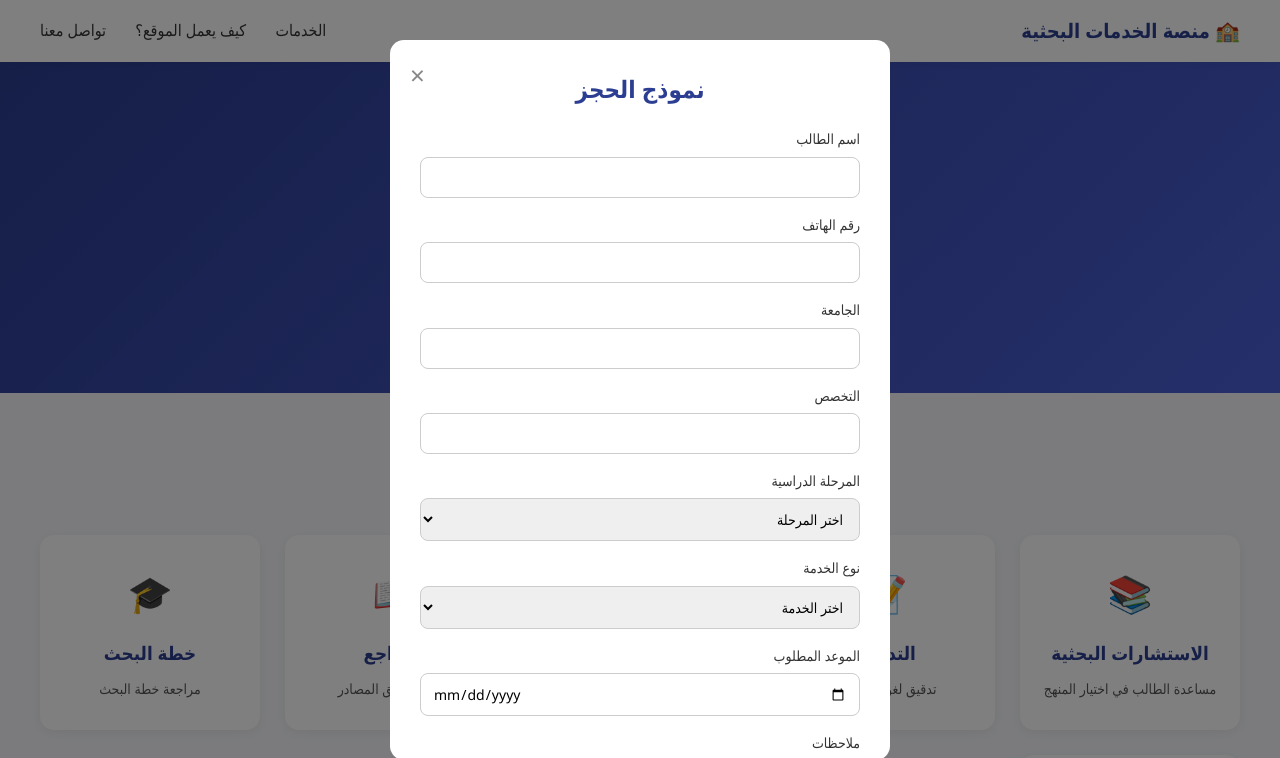
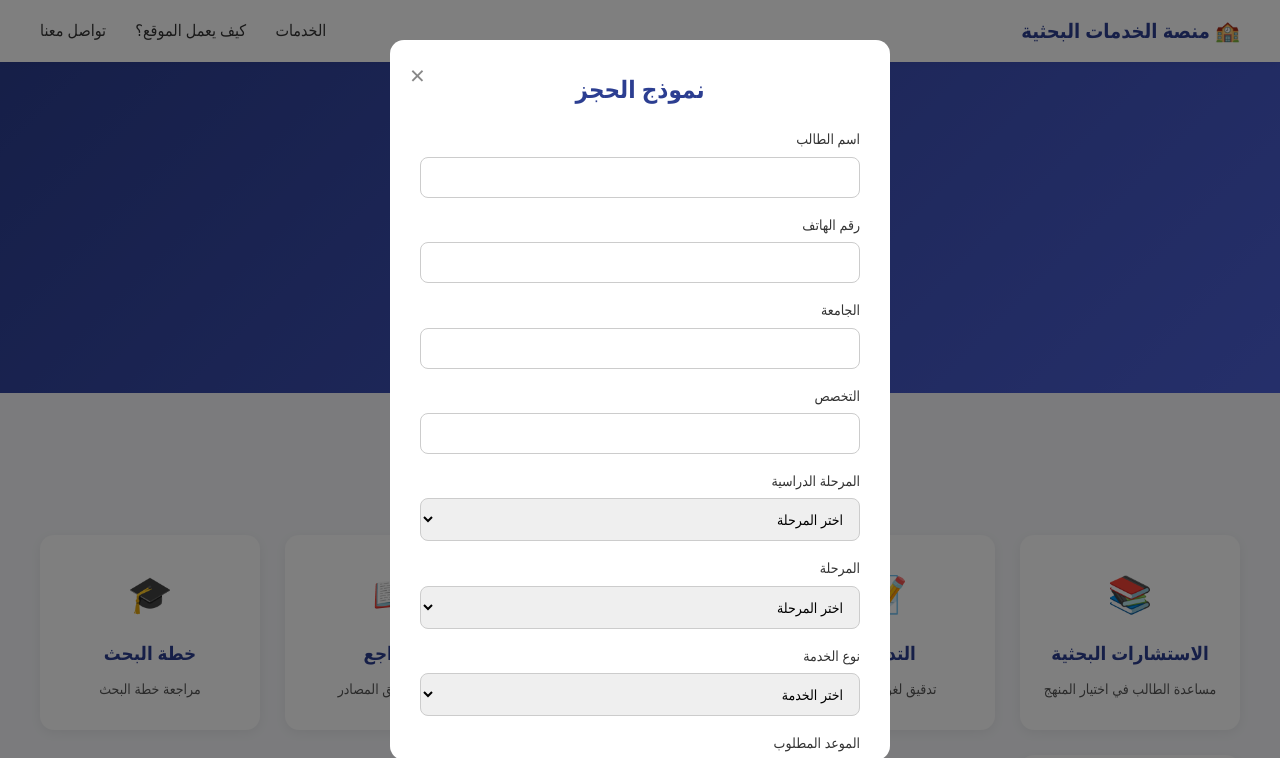
Before and after one commit to fhgshgfu-tech/research-booking, a website: page index.html in a window 1280 px wide. Both pictures are taken after a click on the button "احجز الآن". Shown: the top 758 px of the page. Drawn offline with Linux system fonts and the light colour scheme.

Commit message:
Fix HTML formatting and add semester selection

```diff
--- a/index.html
+++ b/index.html
@@ -129,6 +129,16 @@
                         <option value="دكتوراه">دكتوراه</option>
                     </select>
                 </div>
+                <div class="form-group">
+                    <label>المرحلة</label>
+                    <select id="semester" required>
+                        <option value="">اختر المرحلة</option>
+                        <option value="السنة الأولى">السنة الأولى</option>
+                        <option value="السنة الثانية">السنة الثانية</option>
+                        <option value="السنة الثالثة">السنة الثالثة</option>
+                        <option value="السنة الرابعة">السنة الرابعة</option>
+                    </select>
+                </div>
 
                 <div class="form-group">
                     <label>نوع الخدمة</label>
```
